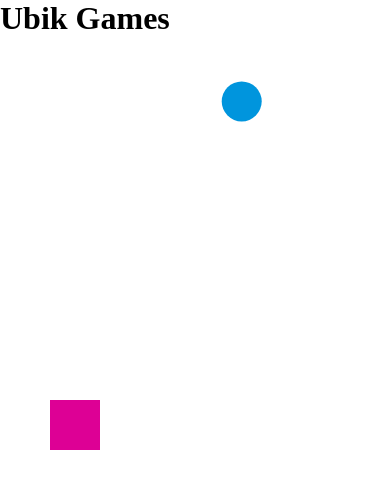
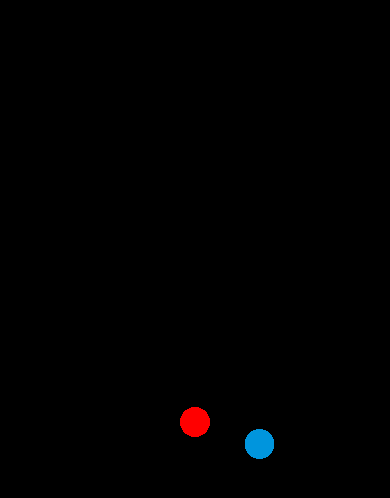
Before and after one commit to jreyortega/ubik-games, a website built with Vite: page src/index.html in a window 390 px wide. Built offline with nearby package versions, Linux system fonts and the light colour scheme.

Commit message:
Exercises 04 and 05 completed

```diff
--- /dev/null
+++ b/src/engine/Camera.js
@@ -0,0 +1,41 @@
+import * as THREE from 'three';
+
+export default class Camera {
+    constructor(ubik) {
+        this.logger = ubik.logger;
+        this.logger.info('Camera constructor called');
+
+        this.window = ubik.window;
+        this.scene = ubik.scene;
+
+        // Create an instance of OrthographicCamera
+        this.instance = new THREE.OrthographicCamera(
+            -this.window.width,
+            this.window.width,
+            this.window.height,
+            -this.window.height
+        );
+
+        // Set the position of the camera
+        this.instance.position.set(0, 0, 125);
+
+        // Add the camera to the scene
+        this.scene.add(this.instance);
+    }
+
+    // Resize the camera based on the window aspect ratio
+    resize() {
+        // Update the camera's view volume
+        this.instance.left = -this.window.width;
+        this.instance.right = this.window.width;
+        this.instance.top = this.window.height;
+        this.instance.bottom = -this.window.height;
+
+        // Ensure the near and far planes remain unchanged
+        this.instance.near = -1000;
+        this.instance.far = 1000;
+
+        this.instance.aspect = this.window.aspectRatio;
+        this.instance.updateProjectionMatrix();
+    }
+}
--- a/src/engine/Input.js
+++ b/src/engine/Input.js
@@ -1,16 +1,18 @@
-/**
- * Represents an input handler for the game engine.
- */
 export default class Input {
-    /**
-     * Constructs a new Input instance.
-     * @param {object} ubik - The ubik object.
-     */
     constructor(ubik) {
+        // Tools
         this.logger = ubik.logger;
         this.logger.info('Input constructor called');
 
+        // Initialize an object to keep track of pressed keys
         this.pressedKeys = {};
+
+        // Initialize a boolean variable to track mouse click
+        this.mouseClicked = false;
+
+        // Mouse position
+        this.mouseX = 0;
+        this.mouseY = 0;
 
         // Add event listener for keydown event
         window.addEventListener('keydown', (event) => {
@@ -21,14 +23,39 @@ export default class Input {
         window.addEventListener('keyup', (event) => {
             this.pressedKeys[event.key] = false;
         });
+
+        // Add event listener for mousedown event
+        window.addEventListener('mousedown', () => {
+            this.mouseClicked = true;
+        });
+
+        // Add event listener for mouseup event
+        window.addEventListener('mouseup', () => {
+            this.mouseClicked = false;
+        });
+
+        // Add event listener for mousemove event
+        window.addEventListener('mousemove', (event) => {
+            // Get canvas bounding rectangle
+            const canvasBounds = ubik.renderer.instance.domElement.getBoundingClientRect();
+
+            // Calculate mouse position relative to canvas
+            this.mouseX = (event.clientX - canvasBounds.left) / canvasBounds.width * 2 - 1;
+            this.mouseY = -((event.clientY - canvasBounds.top) / canvasBounds.height * 2 - 1);
+
+            // Transform mouse position to real coordinates
+            this.mouseX = this.mouseX * ubik.window.width;
+            this.mouseY = this.mouseY * ubik.window.height;
+        });
     }
 
-    /**
-     * Checks if a specific key is currently pressed.
-     * @param {string} key - The key to check.
-     * @returns {boolean} - True if the key is pressed, false otherwise.
-     */
+    // Check if a specific key is currently pressed
     isKeyPressed(key) {
         return this.pressedKeys[key] || false;
     }
+
+    // Check if the mouse is currently clicked
+    isMouseClicked() {
+        return this.mouseClicked;
+    }
 }
--- a/src/engine/Logger.js
+++ b/src/engine/Logger.js
@@ -1,25 +1,24 @@
-// This is a class declaration for a Logger
 export default class Logger {
-    // Method to log messages with a specified level and style
-    log(level, message, style) {
+    // Method to log messages with a specified level
+    log(level, message) {
         // Constructing the output string with level, timestamp, and message
-        const output = `%c[${level}] [${new Date().toISOString().replace('T', ' ').split('.')[0]}] ${message}`;
-        // Logging the output to the console with specified style
-        console.log(output, style);
+        const output = `[${level}] [${new Date().toISOString().replace('T', ' ').split('.')[0]}] ${message}`;
+        // Logging the output to the console
+        console.log(output);
     }
 
-    // Method to log messages with 'INFO' level and green color style
+    // Method to log messages with 'INFO' level
     info(message) {
-        this.log('INFO', message, 'color: green');
+        this.log('INFO', message);
     }
 
-    // Method to log messages with 'ERROR' level and red color style
+    // Method to log messages with 'ERROR' level
     error(message) {
-        this.log('ERROR', message, 'color: red');
+        this.log('ERROR', message);
     }
 
-    // Method to log messages with 'DEBUG' level and blue color style
+    // Method to log messages with 'DEBUG' level
     debug(message) {
-        this.log('DEBUG', message, 'color: blue');
+        this.log('DEBUG', message);
     }
 }
--- /dev/null
+++ b/src/engine/Renderer.js
@@ -0,0 +1,33 @@
+import * as THREE from 'three';
+
+export default class Renderer {
+    constructor(ubik) {
+        // Initialize logger, window, scene, and camera
+        this.logger = ubik.logger;
+        this.logger.info('Renderer constructor called');
+        this.window = ubik.window;
+        this.scene = ubik.scene;
+        this.camera = ubik.camera;
+
+        // Create a new WebGLRenderer instance
+        this.instance = new THREE.WebGLRenderer();
+
+        // Append the renderer's domElement to the document body
+        document.body.appendChild(this.instance.domElement);
+
+        // Set the size and pixel ratio of the renderer
+        this.instance.setSize(this.window.width, this.window.height);
+        this.instance.setPixelRatio(this.window.pixelRatio);
+    }
+
+    // Resize the renderer based on the window size and pixel ratio
+    resize() {
+        this.instance.setSize(this.window.width, this.window.height);
+        this.instance.setPixelRatio(this.window.pixelRatio);
+    }
+
+    // Render the scene using the camera instance
+    frame() {
+        this.instance.render(this.scene, this.camera.instance);
+    }
+}
--- a/src/engine/Ubik.js
+++ b/src/engine/Ubik.js
@@ -1,7 +1,10 @@
+import * as THREE from 'three';
 import Logger from './Logger';
 import Input from './Input';
+import Window from './Window';
+import Renderer from './Renderer';
+import Camera from './Camera';
 
-// Define the Ubik class
 class Ubik {
     constructor() {
         // Game loop
@@ -11,12 +14,29 @@ class Ubik {
         this.totalElapsed = 0; // seconds
         this.totalElapsedInSeconds = 0; // seconds
 
-    /* Tools */
         // Logger
         this.logger = new Logger();
         this.logger.info('Ubik constructor called');
+
         // Input
         this.input = new Input(this);
+
+        // Window
+        this.window = new Window(this);
+
+        // Scene
+        this.scene = new THREE.Scene();
+
+        // Camera
+        this.camera = new Camera(this);
+
+        // Renderer
+        this.renderer = new Renderer(this);
+
+        // Events
+        this.window.addEventListener('resize', (e) => {
+            this.resize(e);
+        });
 
         // Custom update method overwritten by user
         this.update = () => {};
@@ -49,12 +69,19 @@ class Ubik {
         this.totalElapsed = this.lastFrameTime - this.startTime;
         this.totalElapsedInSeconds = this.totalElapsed / 1000;
 
-    // Check input
-    // Physics update
         // Custom update
         this.update(this.dt);
 
         // Rendering
+        this.renderer.frame();
+    }
+
+    // Resize the game
+    resize(e) {
+        this.logger.debug('Ubik resize called. Window size: ' + this.window.width + " x " + this.window.height);
+        // Propagate the event
+        this.camera.resize();
+        this.renderer.resize();
     }
 }
 
--- /dev/null
+++ b/src/engine/Window.js
@@ -0,0 +1,41 @@
+import { EventDispatcher } from "three";
+
+export default class Window extends EventDispatcher {
+    constructor(ubik) {
+        super();
+
+        this.logger = ubik.logger;
+        this.logger.info("Window constructor called");
+
+        // Initialize width and height with the current window dimensions
+        this.width = window.innerWidth;
+        this.height = window.innerHeight;
+
+        // Calculate the aspect ratio based on the width and height
+        this.aspectRatio = this.width / this.height;
+
+        // Calculate the pixel ratio based on the device pixel ratio and a maximum value of 2
+        this.pixelRatio = Math.min(window.devicePixelRatio, 2);
+
+        // Listen to window resize event and call the onResize method
+        window.addEventListener("resize", () => {
+            this.resize();
+        });
+    }
+
+    // Method called when the window is resized
+    resize() {
+        // Update the width and height with the new window dimensions
+        this.width = window.innerWidth;
+        this.height = window.innerHeight;
+
+        // Recalculate the aspect ratio based on the updated width and height
+        this.aspectRatio = this.width / this.height;
+
+        // Recalculate the pixel ratio based on the device pixel ratio and a maximum value of 2
+        this.pixelRatio = Math.min(window.devicePixelRatio, 2);
+
+        // Dispatch a resize event
+        this.dispatchEvent({ type: "resize" });
+    }
+}
--- a/src/examples/03-bouncing-ball.js
+++ b/src/examples/03-bouncing-ball.js
@@ -7,10 +7,8 @@ document.body.appendChild(canvas);
 canvas.width = window.innerWidth;
 canvas.height = window.innerHeight;
 
-class BouncingBall
-{
-  constructor(x, y, radius, speedX, speedY)
-  {
+class BouncingBall {
+  constructor(x, y, radius, speedX, speedY) {
     this.x = x;
     this.y = y;
     this.radius = radius;
--- /dev/null
+++ b/src/examples/04-05-input.js
@@ -0,0 +1,163 @@
+import Ubik from '../engine/Ubik.js';
+import * as THREE from 'three';
+
+const ubik = new Ubik();
+
+class BouncingBall {
+    constructor(x, y, radius, speedX, speedY) {
+        this.x = x;
+        this.y = y;
+        this.radius = radius;
+        this.speedX = speedX;
+        this.speedY = speedY;
+        this.dead = false;
+
+        const geometry = new THREE.CircleGeometry(this.radius, 32);
+        const material = new THREE.MeshBasicMaterial({ color: 0x0095DD });
+        this.circle = new THREE.Mesh(geometry, material);
+        this.circle.position.set(this.x, this.y, 0);
+        ubik.scene.add(this.circle);
+    }
+
+    update(dt) {
+        if (!this.dead) {
+            // Bounce off the walls
+            if (this.x + this.radius >= ubik.window.width) {
+                this.x = ubik.window.width - this.radius;
+                this.speedX *= -1;
+            } else if (this.x - this.radius <= -ubik.window.width) {
+                this.x = -ubik.window.width + this.radius;
+                this.speedX *= -1;
+            }
+
+            if (this.y + this.radius >= ubik.window.height) {
+                this.y = ubik.window.height - this.radius;
+                this.speedY *= -1;
+            } else if (this.y - this.radius <= -ubik.window.height) {
+                this.y = -ubik.window.height + this.radius;
+                this.speedY *= -1;
+            }
+
+            // Update ball position
+            this.x += this.speedX * dt;
+            this.y += this.speedY * dt;
+            this.circle.position.set(this.x, this.y, 0);
+        }
+    }
+}
+
+class Player {
+    constructor(x, y, radius, speed) {
+        this.x = x;
+        this.y = y;
+        this.radius = radius;
+        this.speed = speed;
+        this.bullets = [];
+
+        const geometry = new THREE.CircleGeometry(this.radius, 32);
+        const material = new THREE.MeshBasicMaterial({ color: 0xff0000 });
+        this.circle = new THREE.Mesh(geometry, material);
+        this.circle.position.set(this.x, this.y, 0);
+        ubik.scene.add(this.circle);
+    }
+
+    update(dt) {
+        if (ubik.input.isKeyPressed('ArrowUp') && this.y + this.speed * dt + this.radius <= ubik.window.height) {
+            this.y += this.speed * dt;
+        } else if (ubik.input.isKeyPressed('ArrowDown') && this.y - this.speed * dt - this.radius >= -ubik.window.height) {
+            this.y -= this.speed * dt;
+        }
+
+        if (ubik.input.isKeyPressed('ArrowRight') && this.x + this.speed * dt + this.radius <= ubik.window.width) {
+            this.x += this.speed * dt;
+        } else if (ubik.input.isKeyPressed('ArrowLeft') && this.x - this.speed * dt - this.radius >= -ubik.window.width) {
+            this.x -= this.speed * dt;
+        }
+
+        if (ubik.input.isMouseClicked()) {
+            ubik.logger.info(`Mouse clicked at (${ubik.input.mouseX}, ${ubik.input.mouseY})`);
+            const angle = Math.atan2(ubik.input.mouseY - this.y, ubik.input.mouseX - this.x);
+            this.shoot(angle);
+        }
+
+        // Update player position
+        this.circle.position.set(this.x, this.y, 0);
+    }
+
+    shoot(angle) {
+        const bullet = new Bullet(this.x, this.y, 500, angle);
+        this.bullets.push(bullet);
+    }
+}
+
+class Bullet {
+    constructor(x, y, speed, angle) {
+        this.x = x;
+        this.y = y;
+        this.speed = speed;
+        this.angle = angle;
+        this.radius = 5;
+
+        const geometry = new THREE.CircleGeometry(this.radius, 32);
+        const material = new THREE.MeshBasicMaterial({ color: 0x00ff00 });
+        this.circle = new THREE.Mesh(geometry, material);
+        this.circle.position.set(this.x, this.y, 0);
+        ubik.scene.add(this.circle);
+    }
+
+    update(dt) {
+        this.x += this.speed * Math.cos(this.angle) * dt;
+        this.y += this.speed * Math.sin(this.angle) * dt;
+
+        // Check collision with the bouncing ball
+        if (
+            this.x > ball.x - ball.radius &&
+            this.x < ball.x + ball.radius &&
+            this.y > ball.y - ball.radius &&
+            this.y < ball.y + ball.radius
+        ) {
+            ball.dead = true;
+            ubik.scene.remove(ball.circle);
+        }
+
+        // Check if the bullet is out of bounds
+        if (
+            this.x < -ubik.window.width ||
+            this.x > ubik.window.width ||
+            this.y < -ubik.window.height ||
+            this.y > ubik.window.height
+        ) {
+            // Remove the bullet from the player's bullets array
+            const index = player.bullets.indexOf(this);
+            player.bullets.splice(index, 1);
+
+            // Remove the bullet from the scene
+            ubik.scene.remove(this.circle);
+        }
+
+        // Update bullet position
+        this.circle.position.set(this.x, this.y, 0);
+    }
+}
+
+// Create a bouncing ball
+const ball = new BouncingBall(0, 0, 30, 660, 660);
+
+// Create a player
+const player = new Player(0, 0, 30, 800);
+
+ubik.update = (dt) => {
+    // Update and render the bouncing ball
+    ball.update(dt);
+
+    // Update and render the player
+    player.update(dt);
+
+    // Update and render the bullets
+    for (let i = 0; i < player.bullets.length; i++) {
+        player.bullets[i].update(dt);
+    }
+};
+
+// Start the engine
+ubik.start();
--- a/src/examples/04-input.js
+++ /dev/null
@@ -1,174 +0,0 @@
-import Ubik from '../engine/Ubik.js';
-
-const canvas = document.createElement('canvas');
-const ctx = canvas.getContext('2d');
-document.body.appendChild(canvas);
-
-canvas.width = window.innerWidth;
-canvas.height = window.innerHeight;
-
-class BouncingBall {
-  constructor(x, y, radius, speedX, speedY) {
-    this.x = x;
-    this.y = y;
-    this.radius = radius;
-    this.speedX = speedX;
-    this.speedY = speedY;
-    this.dead = false;
-  }
-
-  update(dt) {
-    // Update position
-    this.x += this.speedX * dt;
-    this.y += this.speedY * dt;
-
-    // Bounce off the walls
-    if (this.x + this.radius >= canvas.width) {
-      this.x = canvas.width - this.radius; // Move the ball inside the canvas
-      this.speedX *= -1; // Reverse the x-speed
-    } else if (this.x - this.radius <= 0) {
-      this.x = this.radius; // Move the ball inside the canvas
-      this.speedX *= -1; // Reverse the x-speed
-    }
-
-    if (this.y + this.radius >= canvas.height) {
-      this.y = canvas.height - this.radius; // Move the ball inside the canvas
-      this.speedY *= -1; // Reverse the y-speed
-    } else if (this.y - this.radius <= 0) {
-      this.y = this.radius; // Move the ball inside the canvas
-      this.speedY *= -1; // Reverse the y-speed
-    }
-  }
-
-  render() {
-    if (!this.dead) {
-        ctx.beginPath();
-        ctx.arc(this.x, this.y, this.radius, 0, Math.PI * 2);
-        ctx.fillStyle = '#0095DD';
-        ctx.fill();
-        ctx.closePath();
-    }
-  }
-}
-
-class Player {
-  constructor(x, y, width, height, speed) {
-    this.x = x;
-    this.y = y;
-    this.width = width;
-    this.height = height;
-    this.speed = speed;
-    this.input = Ubik.input;
-    this.bullets = [];
-  }
-
-  update(dt) {
-    if (ubik.input.isKeyPressed('ArrowUp')) {
-      this.y -= this.speed * dt;
-    }
-    if (ubik.input.isKeyPressed('ArrowDown')) {
-      this.y += this.speed * dt;
-    }
-    if (ubik.input.isKeyPressed('ArrowLeft')) {
-      this.x -= this.speed * dt;
-    }
-    if (ubik.input.isKeyPressed('ArrowRight')) {
-      this.x += this.speed * dt;
-    }
-
-    // Ensure the player stays within the canvas bounds
-    this.x = Math.max(0, Math.min(canvas.width - this.width, this.x));
-    this.y = Math.max(0, Math.min(canvas.height - this.height, this.y));
-
-    // Handle shooting bullets when mouse is clicked
-    canvas.addEventListener('mousedown', (event) => {
-      const angle = Math.atan2(event.clientY - this.y, event.clientX - this.x);
-      this.shoot(angle);
-    });
-  }
-
-  render() {
-    ctx.fillStyle = '#DD0095';
-    ctx.fillRect(this.x, this.y, this.width, this.height);
-  }
-
-  shoot(angle) {
-    const bulletSpeed = 1000; // Adjust bullet speed as needed
-    const bullet = new Bullet(this.x + this.width / 2, this.y + this.height / 2, bulletSpeed, angle);
-    this.bullets.push(bullet);
-  }
-}
-
-class Bullet {
-  constructor(x, y, speed, angle) {
-    this.x = x;
-    this.y = y;
-    this.speed = speed;
-    this.angle = angle;
-    this.radius = 5;
-  }
-
-  update(dt) {
-    // Move the bullet in the direction specified by the angle
-    this.x += this.speed * Math.cos(this.angle) * dt;
-    this.y += this.speed * Math.sin(this.angle) * dt;
-
-    // Check if the bullet is out of bounds
-    if (this.x < 0 || this.x > canvas.width || this.y < 0 || this.y > canvas.height) {
-      // Remove the bullet from the player's bullets array
-      const index = player.bullets.indexOf(this);
-      player.bullets.splice(index, 1);
-    }
-
-    // Check for collision with the bouncing ball
-    if (this.x > ball.x - ball.radius &&
-        this.x < ball.x + ball.radius &&
-        this.y > ball.y - ball.radius &&
-        this.y < ball.y + ball.radius) {
-      // Remove the bullet from the player's bullets array
-      const index = player.bullets.indexOf(this);
-      player.bullets.splice(index, 1);
-
-      // Set the ball as dead
-      ball.dead = true;
-    }
-  }
-
-  render() {
-    ctx.beginPath();
-    ctx.arc(this.x, this.y, this.radius, 0, Math.PI * 2);
-    ctx.fillStyle = '#FF0000';
-    ctx.fill();
-    ctx.closePath();
-  }
-}
-
-// Create game engine instance
-const ubik = new Ubik();
-
-// Create a bouncing ball
-const ball = new BouncingBall(canvas.width / 2, canvas.height / 2, 20, 100, 150);
-
-// Create a player
-const player = new Player(50, 400, 50, 50, 200);
-
-ubik.update = (dt) => {
-  // Clear canvas
-  ctx.clearRect(0, 0, canvas.width, canvas.height);
-
-  // Update and render the bouncing ball
-  ball.update(dt);
-  ball.render();
-
-  // Update and render the player
-  player.update(dt);
-  player.render();
-
-  // Update and render the bullets
-  player.bullets.forEach((bullet) => {
-    bullet.update(dt);
-    bullet.render();
-  });
-};
-
-ubik.start();
```
Also changed, not shown: src/index.html (+1 -1 lines), src/favicon.ico (added). Lines whose indentation alone changed are shown as unchanged.
